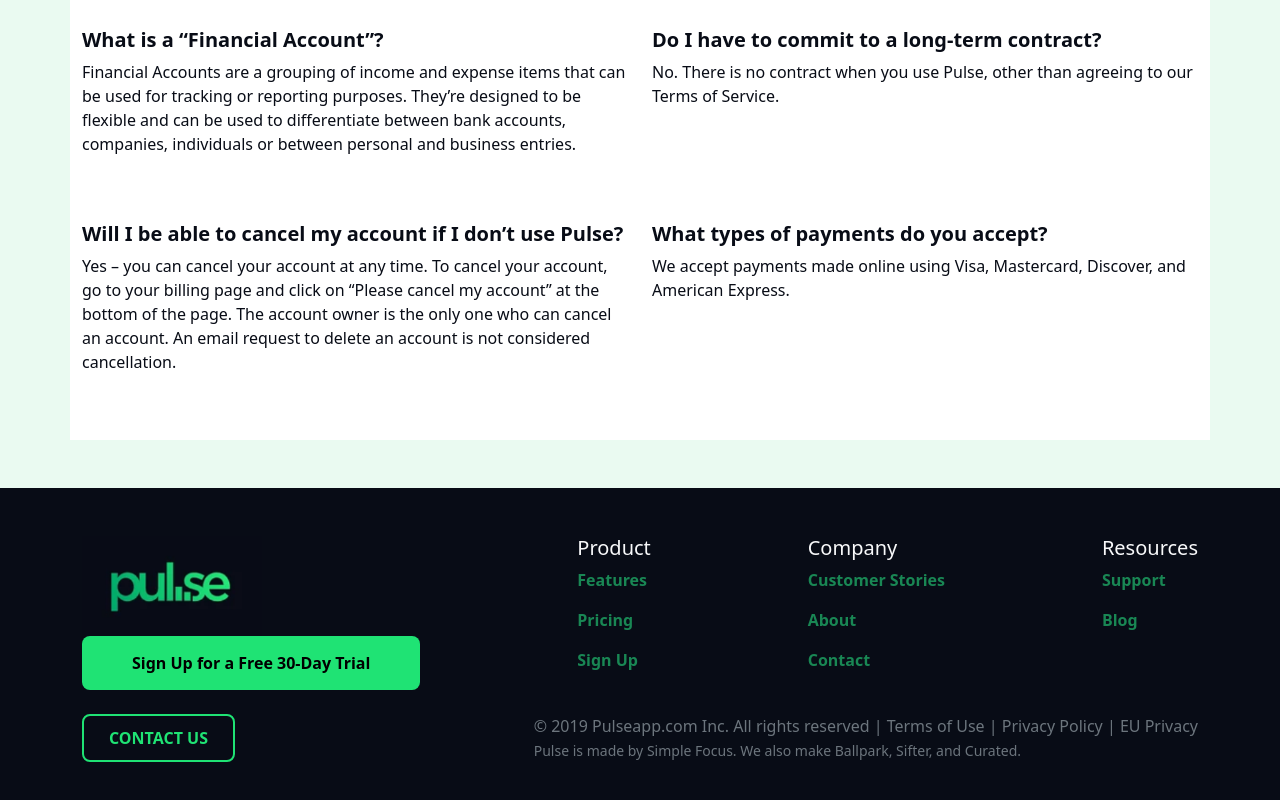
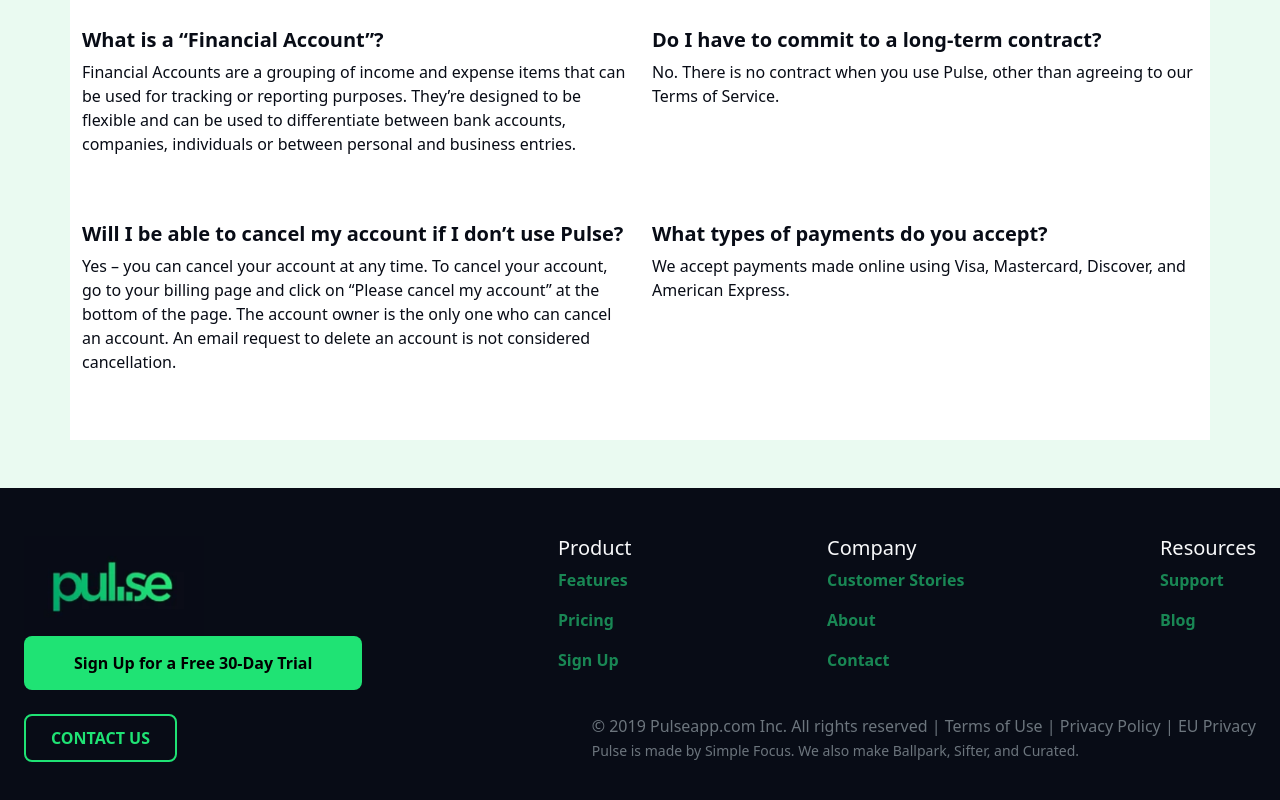
Before and after one commit to AyaHelli96/Pulse_Helli_3AKIF, a plain HTML site: page index.html in a window 1280 px wide. Shown: the part 1385-2185 px from the top of the page. Drawn offline with nearby package versions, Linux system fonts and the light colour scheme.

Commit message:
container-fluid für footer

```diff
--- a/index.html
+++ b/index.html
@@ -127,8 +127,8 @@
     </section>
 
 
-    <footer class="text-light py-5" style="background-color: var(--pulse-color-dark);">
-        <div class="container d-flex justify-content-between">
+    <footer class="container-fluid text-light py-5" style="background-color: var(--pulse-color-dark);">
+        <div class="container-fluid d-flex justify-content-between">
             <div>
                 <img src="pulse_logo_dark_bg.png" alt="Pulse Logo" height="100"> <br>
                 <a href="#" class="btn-custom">Sign Up for a Free 30-Day Trial</a>
@@ -152,7 +152,7 @@
 
             </div>
         </div>
-        <div class="container d-flex justify-content-between align-items-center mt-4 flex-wrap">
+        <div class="container-fluid d-flex justify-content-between align-items-center mt-4 flex-wrap">
             <div class="d-flex align-items-center gap-3">
                 <a href="#" class="btn-contact">CONTACT US</a>
             </div>
```
